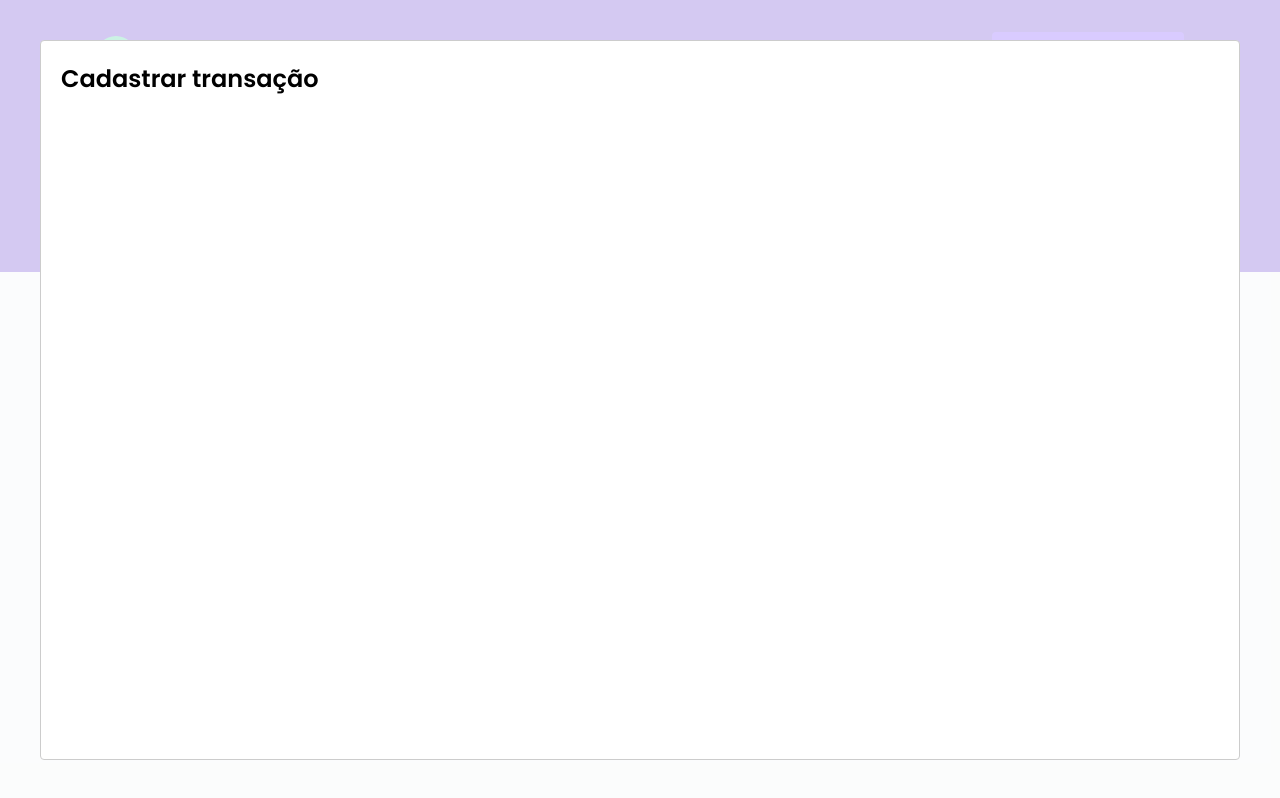
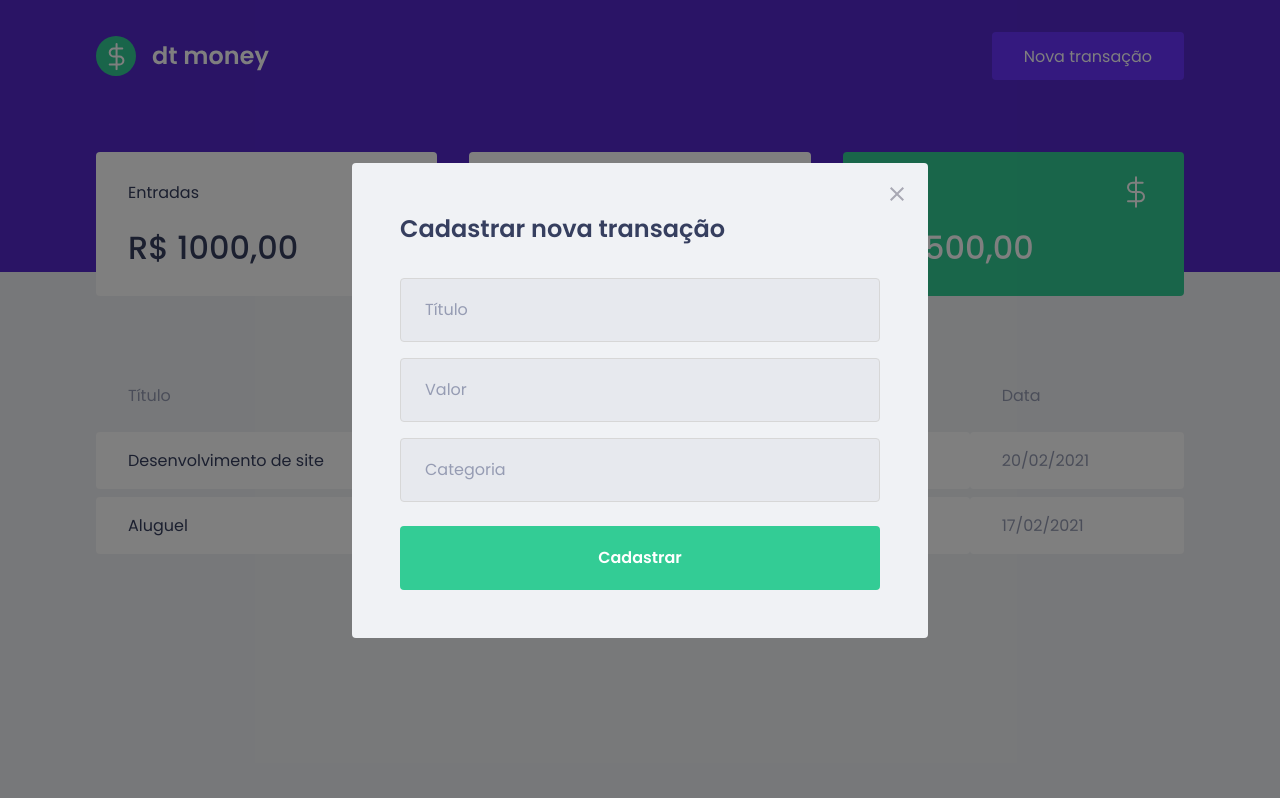
Before and after one commit to edsonapf/dtmoney, a React (Create React App) app: page / in a window 1280 px wide. Both pictures are taken after a click on the button "Nova transação". Built offline with nearby package versions, Linux system fonts and the light colour scheme; no server answers; what miragejs would draw is missing.

Commit message:
feat: add styling to modal component

```diff
--- a/src/App.tsx
+++ b/src/App.tsx
@@ -3,7 +3,10 @@
 import Modal from 'react-modal';
 import { Dashboard } from "./components/Dashboard";
 import { Header } from "./components/Header";
+import { NewTransactionModal } from './components/NewTransactionModal';
 import { GlobalStyle } from "./styles/global";
+
+Modal.setAppElement('#root');
 
 export function App() {
   const [isNewTransactionModalOpen, setIsNewTransactionModalOpen] = useState(false);
@@ -20,13 +23,10 @@
     <>
       <Header onOpenNewTransactionModal={handleOpenNewTransactionModal} />
       <Dashboard />
-
-      <Modal
-          isOpen={isNewTransactionModalOpen}
-          onRequestClose={handleCloseNewTransactionModal}>
-          <h2>Cadastrar transação</h2>
-        </Modal>
-
+      <NewTransactionModal
+        isOpen={isNewTransactionModalOpen}
+        onRequestClose={handleCloseNewTransactionModal}
+      />
       <GlobalStyle />
     </>
   );
--- /dev/null
+++ b/src/components/NewTransactionModal/index.tsx
@@ -0,0 +1,42 @@
+import Modal from 'react-modal';
+import { Container } from './styles';
+import closeImg from '../../assets/close.svg';
+
+interface NewTransactionModalProps {
+  isOpen: boolean;
+  onRequestClose: () => void;
+}
+
+export function NewTransactionModal({ isOpen, onRequestClose }: NewTransactionModalProps) {
+  return (
+    <Modal
+      isOpen={isOpen}
+      onRequestClose={onRequestClose}
+      overlayClassName="react-modal-overlay"
+      className="react-modal-content"
+    >
+      <button
+        type="button"
+        onClick={onRequestClose}
+        className="react-modal-close"
+      >
+        <img src={closeImg} alt="Fechar modal" />
+      </button>
+      <Container>
+        <h2>Cadastrar nova transação</h2>
+
+        <input
+          placeholder="Título"
+        />
+        <input
+          type="number"
+          placeholder="Valor"
+        />
+        <input
+          placeholder="Categoria"
+        />
+        <button type="submit">Cadastrar</button>
+      </Container>
+    </Modal>
+  );
+}
--- /dev/null
+++ b/src/components/NewTransactionModal/styles.ts
@@ -0,0 +1,49 @@
+import styled from "styled-components";
+
+export const Container = styled.form`
+  h2 {
+    color: var(--text-title);
+    font-size: 1.5rem;
+    margin-bottom: 2rem;
+  }
+
+  input {
+    width: 100%;
+    padding: 0 1.5rem;
+    height: 4rem;
+    border-radius: 0.25rem;
+
+    border: 1px solid #d7d7d7;
+    background: #e7e9ee;
+
+    font-weight: 400;
+    font-size: 1rem;
+
+    &::placeholder {
+      color: var(--text-body);
+    }
+
+    & + input {
+      margin-top: 1rem;
+    }
+  }
+
+  button[type="submit"] {
+    width: 100%;
+    padding: 0 1.5rem;
+    height: 4rem;
+    background: var(--green);
+    color: #fff;
+    border-radius: 0.25rem;
+    border: 0;
+    font-size: 1rem;
+    margin-top: 1.5rem;
+    font-weight: 600;
+
+    transition: filter 0.2s;
+
+    &:hover {
+      filter: brightness(0.9);
+    }
+  }
+`;
--- a/src/styles/global.ts
+++ b/src/styles/global.ts
@@ -59,4 +59,41 @@
     opacity: 0.6;
     cursor: not-allowed;
   }
+
+  .react-modal-overlay {
+    background: rgba(0, 0, 0, 0.5);
+    position: fixed;
+    top: 0;
+    bottom: 0;
+    right: 0;
+    left: 0;
+
+    display: flex;
+    align-items: center;
+    justify-content: center;
+  }
+
+  .react-modal-content {
+    width: 100%;
+    max-width: 576px;
+
+    background: var(--background);
+    padding: 3rem;
+    position: relative;
+    border-radius: 0.25rem;
+  }
+
+  .react-modal-close {
+    position: absolute;
+    right: 1.5rem;
+    top: 1.5rem;
+    border: 0;
+    background: transparent;
+
+    transition: filter 0.2s;
+
+    &:hover {
+      filter: brightness(0.8);
+    }
+  }
 `;
```
